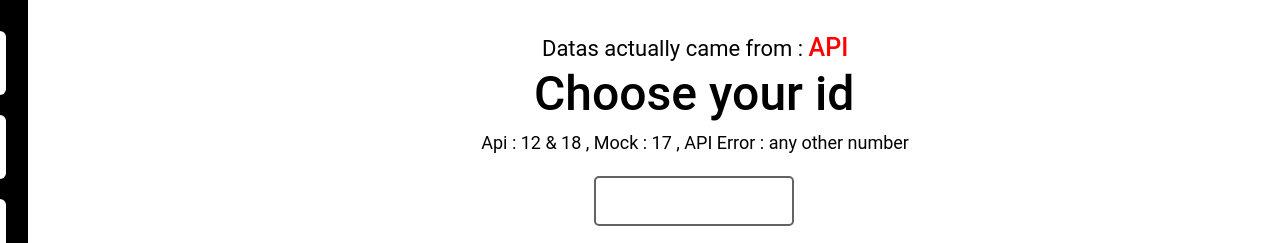
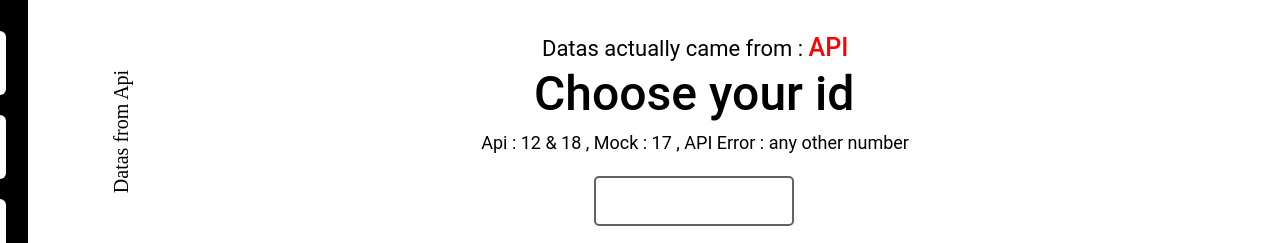
Before and after one commit to beyondnaxos/SportSee, a React (Vite) app: page / in a window 1280 px wide. Shown: the part 280-523 px from the top of the page. Built offline with nearby package versions, Linux system fonts and the light colour scheme.

Commit message:
Add Location

```diff
--- a/src/App.jsx
+++ b/src/App.jsx
@@ -5,6 +5,7 @@ import Routing from './Routing/Routing';
 import NavBar from './components/NavBar/NavBar';
 import ScrollToTop from './components/ScrollToTop/ScrollToTop';
 import SideBar from './components/SideBar/SideBar';
+import Location from './components/Location/Location';
 
 
 /**
@@ -19,6 +20,7 @@ function App() {
   return (
     <BrowserRouter>
       <ScrollToTop />
+      <Location />
       <NavBar />
       <section className="main">
         <SideBar />
--- /dev/null
+++ b/src/components/Location/Location.jsx
@@ -0,0 +1,12 @@
+import React from 'react'
+import styles from './Location.module.css'
+import {whereAreWe} from '../../config'
+
+
+function Location() {
+  return (
+    <div className={styles.location}>Datas from {whereAreWe}</div>
+  )
+}
+
+export default Location
--- /dev/null
+++ b/src/components/Location/Location.module.css
@@ -0,0 +1,17 @@
+
+.location {
+    position: absolute;
+    top: 50%;
+    left: 60px;
+    transform: rotate(-90deg);
+    font-size: 20px;
+    font-weight: 500;
+}
+
+@media screen and (max-width : 1024px) {
+    .location {
+        top: 12%;
+        transform: rotate(0deg);
+        left: 850px;
+    }
+}
--- a/src/components/Pie/Pie.jsx
+++ b/src/components/Pie/Pie.jsx
@@ -1,6 +1,6 @@
 import PropTypes from 'prop-types'
 // import pie
-import { PieChart, Pie, ResponsiveContainer } from 'recharts'
+import { PieChart, Pie, ResponsiveContainer, Legend } from 'recharts'
 
 import styles from './Pie.module.css'
 
@@ -28,6 +28,23 @@ export function PieComp(props) {
       full: 0,
     },
   ]
+
+  const lengendText = () => {
+    return (
+      <div
+        style={{
+          color: 'black',
+          marginTop: '20px',
+          marginLeft: '20px',
+          fontWeight: 'bold',
+          opacity: '1',
+          position: 'relative',
+        }}
+      >
+        Score
+      </div>
+    )
+  }
 
   const renderLabel = () => {
     return (
@@ -75,6 +92,7 @@ export function PieComp(props) {
             stroke="none"
             label={renderLabel}
           ></Pie>
+        <Legend verticalAlign="top" align="left" content={lengendText}></Legend>
         </PieChart>
       </ResponsiveContainer>
     </div>
```
